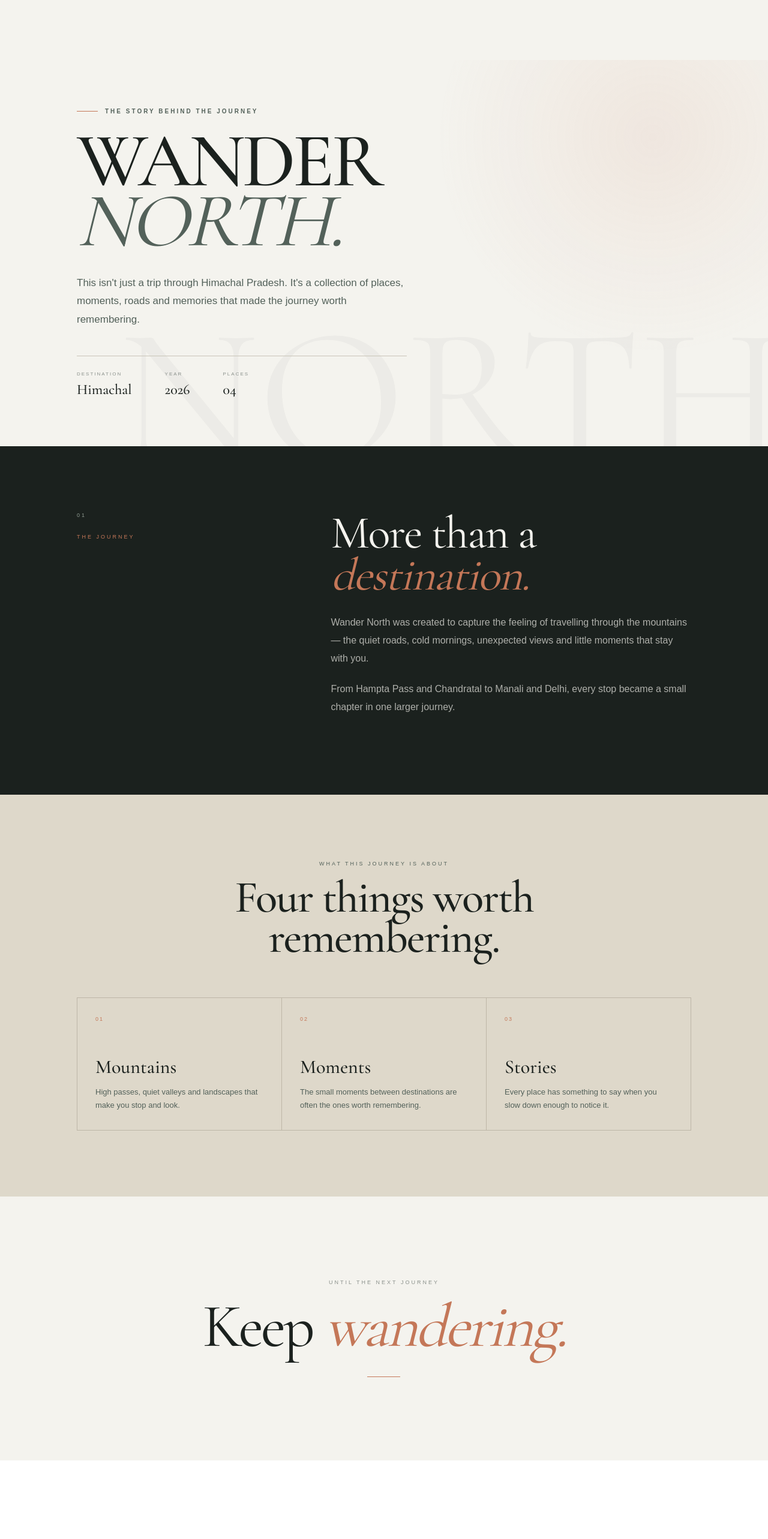
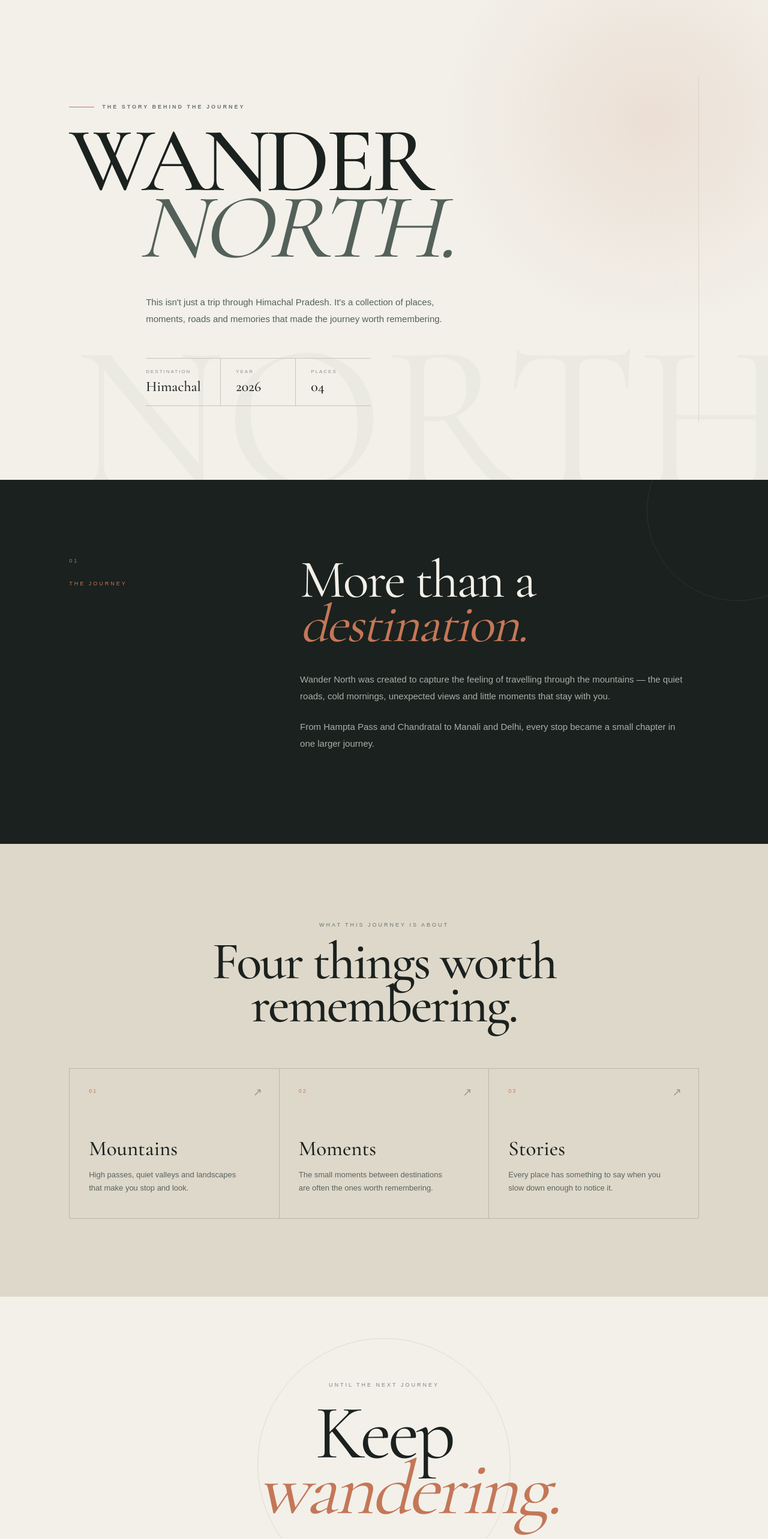
Before and after one commit to Harshhh1706/Himalaya-Journey, a React (Vite) app: page /about in a window 1280 px wide. Shown: the top 2566 px of the page at 60% size. Before the commit the page ends 2435 px from the top, so only its background shows below. Built offline with nearby package versions, Linux system fonts and the light colour scheme.

Commit message:
Added About page styling

```diff
--- a/src/styles/about.css
+++ b/src/styles/about.css
@@ -1,62 +1,77 @@
 /* =================================================
-   ABOUT PAGE — WANDER NORTH
+   WANDER NORTH — ABOUT PAGE
 ================================================= */
 
 .about-page {
   min-height: 100vh;
-  background: #f4f3ee;
+  background: #f2f0e9;
   color: #1b211e;
-  padding-top: 100px;
   overflow: hidden;
 }
 
 
 /* =================================================
-   HERO
+   ABOUT HERO
 ================================================= */
 
 .about-hero {
-  min-height: 72vh;
+  min-height: 100vh;
+
+  padding: 150px 9% 100px;
 
   display: flex;
   align-items: center;
 
-  padding: 80px 10%;
-
   position: relative;
-  overflow: hidden;
 
   background:
     radial-gradient(
-      circle at 85% 20%,
-      rgba(196, 119, 88, 0.10),
-      transparent 30%
+      circle at 85% 25%,
+      rgba(196, 119, 88, 0.14),
+      transparent 28%
     ),
-    #f4f3ee;
+    #f2f0e9;
 }
 
 
-/* Large background text */
+/* Decorative vertical line */
+
+.about-hero::after {
+  content: "";
+
+  position: absolute;
+
+  right: 9%;
+  top: 16%;
+  bottom: 12%;
+
+  width: 1px;
+
+  background: #d2cdc0;
+
+  opacity: 0.7;
+}
+
+
+/* Huge background typography */
 
 .about-hero::before {
   content: "NORTH";
 
   position: absolute;
 
-  right: -30px;
-  bottom: -45px;
+  right: -45px;
+  bottom: -20px;
 
   font-family: "Cormorant Garamond", serif;
 
-  font-size: clamp(150px, 25vw, 330px);
+  font-size: clamp(180px, 27vw, 390px);
 
-  line-height: 0.8;
+  line-height: 0.7;
 
   color: rgba(27, 33, 30, 0.035);
 
   pointer-events: none;
-
-  user-select: none;
 }
 
 
@@ -65,57 +80,63 @@
 ================================================= */
 
 .about-hero-content {
-  max-width: 760px;
+  width: 100%;
+  max-width: 1050px;
 
   position: relative;
   z-index: 2;
 
-  animation: aboutReveal 0.9s ease both;
+  animation: aboutHeroIn 1s ease both;
 }
 
 
 .about-eyebrow {
   display: flex;
   align-items: center;
-  gap: 12px;
 
-  margin: 0 0 28px;
+  gap: 13px;
+
+  margin: 0 0 30px;
 
   font-family: Arial, sans-serif;
 
-  font-size: 10px;
+  font-size: 9px;
   font-weight: 600;
 
   letter-spacing: 3px;
 
   text-transform: uppercase;
 
-  color: #53615a;
+  color: #68736d;
 }
 
 
 .about-eyebrow::before {
   content: "";
 
-  width: 35px;
+  width: 42px;
   height: 1px;
 
   background: #c47758;
 }
 
 
+/* =================================================
+   MAIN TITLE
+================================================= */
+
 .about-hero h1 {
   margin: 0;
 
   font-family: "Cormorant Garamond", serif;
 
-  font-size: clamp(75px, 10vw, 145px);
+  font-size: clamp(90px, 12vw, 175px);
 
   font-weight: 500;
 
-  line-height: 0.78;
+  line-height: 0.72;
 
-  letter-spacing: -5px;
+  letter-spacing: -7px;
 
   color: #1b211e;
 }
@@ -123,6 +144,8 @@
 
 .about-hero h1 span {
   display: block;
+
+  margin-left: 9vw;
 
   color: #53615a;
 
@@ -132,44 +155,65 @@
 }
 
 
+/* =================================================
+   DESCRIPTION
+================================================= */
+
 .about-hero-description {
-  max-width: 550px;
+  max-width: 510px;
 
-  margin: 38px 0 0;
+  margin: 55px 0 0 10vw;
 
   font-family: Arial, sans-serif;
 
-  font-size: 17px;
+  font-size: 15px;
 
-  line-height: 1.8;
+  line-height: 1.9;
 
   color: #53615a;
 }
 
 
 /* =================================================
-   TRIP META
+   META INFORMATION
 ================================================= */
 
 .about-meta {
   display: flex;
 
-  gap: 55px;
+  gap: 0;
 
-  margin-top: 45px;
+  margin: 50px 0 0 10vw;
 
-  padding-top: 25px;
+  width: fit-content;
 
   border-top: 1px solid #c9c4b8;
+  border-bottom: 1px solid #c9c4b8;
 }
 
 
 .about-meta-item {
+  min-width: 125px;
+
+  padding: 17px 25px;
+
+  border-right: 1px solid #c9c4b8;
+
   display: flex;
 
   flex-direction: column;
 
-  gap: 7px;
+  gap: 6px;
+}
+
+
+.about-meta-item:first-child {
+  padding-left: 0;
+}
+
+
+.about-meta-item:last-child {
+  border-right: none;
 }
 
 
@@ -182,7 +226,7 @@
 
   text-transform: uppercase;
 
-  color: #8b918c;
+  color: #8a908b;
 }
 
 
@@ -198,38 +242,117 @@
 
 
 /* =================================================
+   FLOATING TRIP LABEL
+================================================= */
+
+.about-trip-label {
+  position: absolute;
+
+  right: 12%;
+  top: 28%;
+
+  width: 130px;
+  height: 130px;
+
+  border: 1px solid #c9c4b8;
+
+  border-radius: 50%;
+
+  display: flex;
+  align-items: center;
+  justify-content: center;
+
+  text-align: center;
+
+  transform: rotate(10deg);
+
+  z-index: 3;
+}
+
+
+.about-trip-label span {
+  max-width: 80px;
+
+  font-family: Arial, sans-serif;
+
+  font-size: 8px;
+
+  line-height: 1.7;
+
+  letter-spacing: 2px;
+
+  text-transform: uppercase;
+
+  color: #53615a;
+}
+
+
+.about-trip-label::after {
+  content: "✦";
+
+  position: absolute;
+
+  top: -9px;
+  right: 15px;
+
+  font-size: 14px;
+
+  color: #c47758;
+}
+
+
+/* =================================================
    STORY SECTION
 ================================================= */
 
 .about-story {
-  padding: 110px 10%;
+  padding: 130px 9%;
 
   background: #1b211e;
 
-  color: #f4f3ee;
+  color: #f2f0e9;
 
   position: relative;
 }
 
 
+.about-story::before {
+  content: "";
+
+  position: absolute;
+
+  width: 300px;
+  height: 300px;
+
+  border: 1px solid rgba(244, 243, 238, 0.08);
+
+  border-radius: 50%;
+
+  right: -100px;
+  top: -100px;
+}
+
+
 .about-story-inner {
-  max-width: 1050px;
+  max-width: 1100px;
 
   margin: auto;
 
   display: grid;
 
-  grid-template-columns: 0.7fr 1.3fr;
+  grid-template-columns: 0.6fr 1.4fr;
 
   gap: 100px;
-
-  align-items: start;
 }
 
 
-/* Left */
+/* Left label */
 
 .about-story-label {
+  position: sticky;
+
+  top: 120px;
+
   font-family: Arial, sans-serif;
 
   font-size: 9px;
@@ -247,28 +370,35 @@
 
   display: block;
 
-  margin-bottom: 20px;
+  margin-bottom: 22px;
 
   font-size: 9px;
 
-  color: #8f9b91;
+  color: #7d8982;
 }
 
 
-/* Right */
+/* =================================================
+   STORY CONTENT
+================================================= */
+
+.about-story-content {
+  position: relative;
+}
+
 
 .about-story-content h2 {
-  margin: 0 0 30px;
+  margin: 0 0 40px;
 
   font-family: "Cormorant Garamond", serif;
 
-  font-size: clamp(48px, 6vw, 78px);
+  font-size: clamp(58px, 7vw, 92px);
 
   font-weight: 400;
 
-  line-height: 0.9;
+  line-height: 0.83;
 
-  letter-spacing: -2px;
+  letter-spacing: -3px;
 }
 
 
@@ -282,24 +412,66 @@
 .about-story-content p {
   max-width: 650px;
 
-  margin: 0 0 20px;
+  margin: 0 0 22px;
 
   font-family: Arial, sans-serif;
 
-  font-size: 16px;
+  font-size: 15px;
 
   line-height: 1.9;
 
-  color: rgba(244, 243, 238, 0.68);
+  color: rgba(242, 240, 233, 0.68);
 }
 
 
 /* =================================================
-   JOURNEY VALUES
+   QUOTE
+================================================= */
+
+.about-quote {
+  margin-top: 55px;
+
+  padding: 30px 0 0;
+
+  border-top: 1px solid rgba(244, 243, 238, 0.15);
+
+  font-family: "Cormorant Garamond", serif;
+
+  font-size: 30px;
+
+  line-height: 1.2;
+
+  font-style: italic;
+
+  color: #f2f0e9;
+}
+
+
+.about-quote span {
+  display: block;
+
+  margin-top: 15px;
+
+  font-family: Arial, sans-serif;
+
+  font-size: 8px;
+
+  font-style: normal;
+
+  letter-spacing: 2px;
+
+  text-transform: uppercase;
+
+  color: #7d8982;
+}
+
+
+/* =================================================
+   VALUES SECTION
 ================================================= */
 
 .about-values {
-  padding: 110px 10%;
+  padding: 130px 9%;
 
   background: #ded8ca;
 }
@@ -308,14 +480,14 @@
 .about-values-header {
   max-width: 750px;
 
-  margin: 0 auto 65px;
+  margin: 0 auto 70px;
 
   text-align: center;
 }
 
 
 .about-values-header p {
-  margin: 0 0 18px;
+  margin: 0 0 20px;
 
   font-family: Arial, sans-serif;
 
@@ -325,7 +497,7 @@
 
   text-transform: uppercase;
 
-  color: #53615a;
+  color: #69736d;
 }
 
 
@@ -334,17 +506,19 @@
 
   font-family: "Cormorant Garamond", serif;
 
-  font-size: clamp(48px, 6vw, 75px);
+  font-size: clamp(55px, 7vw, 88px);
 
   font-weight: 500;
 
-  line-height: 0.9;
+  line-height: 0.82;
 
-  letter-spacing: -2px;
+  letter-spacing: -3px;
 }
 
 
-/* Cards */
+/* =================================================
+   VALUE GRID
+================================================= */
 
 .about-value-grid {
   max-width: 1100px;
@@ -362,13 +536,14 @@
 
 
 .about-value {
-  min-height: 220px;
+  min-height: 250px;
 
-  padding: 30px;
+  padding: 32px;
 
   border-right: 1px solid #bdb6a7;
+  border-bottom: 1px solid #bdb6a7;
 
-  border-bottom: 1px solid #bdb6a7;
+  position: relative;
 
   transition:
     background 0.35s ease,
@@ -377,16 +552,14 @@
 
 
 .about-value:hover {
-  background: #f4f3ee;
+  background: #f2f0e9;
 
-  transform: translateY(-5px);
+  transform: translateY(-7px);
 }
 
 
 .about-value-number {
   display: block;
-
-  margin-bottom: 55px;
 
   font-family: Arial, sans-serif;
 
@@ -399,17 +572,19 @@
 
 
 .about-value h3 {
-  margin: 0 0 12px;
+  margin: 70px 0 12px;
 
   font-family: "Cormorant Garamond", serif;
 
-  font-size: 32px;
+  font-size: 35px;
 
   font-weight: 500;
 }
 
 
 .about-value p {
+  max-width: 260px;
+
   margin: 0;
 
   font-family: Arial, sans-serif;
@@ -418,16 +593,43 @@
 
   line-height: 1.7;
 
-  color: #53615a;
+  color: #59645e;
+}
+
+
+/* Decorative arrow */
+
+.about-value::after {
+  content: "↗";
+
+  position: absolute;
+
+  right: 28px;
+  top: 28px;
+
+  font-size: 18px;
+
+  color: #9a9588;
+
+  transition:
+    transform 0.3s ease,
+    color 0.3s ease;
+}
+
+
+.about-value:hover::after {
+  transform: translate(4px, -4px);
+
+  color: #c47758;
 }
 
 
 /* =================================================
-   CLOSING
+   CLOSING SECTION
 ================================================= */
 
 .about-closing {
-  min-height: 55vh;
+  min-height: 70vh;
 
   display: flex;
 
@@ -435,23 +637,41 @@
 
   justify-content: center;
 
-  padding: 100px 10%;
+  padding: 100px 9%;
+
+  background: #f2f0e9;
 
   text-align: center;
-
-  background: #f4f3ee;
 
   position: relative;
 }
 
 
+.about-closing::before {
+  content: "";
+
+  position: absolute;
+
+  width: 420px;
+  height: 420px;
+
+  border: 1px solid #d5d0c4;
+
+  border-radius: 50%;
+
+  opacity: 0.65;
+}
+
+
 .about-closing-content {
-  max-width: 850px;
+  position: relative;
+
+  z-index: 2;
 }
 
 
 .about-closing-small {
-  margin: 0 0 25px;
+  margin: 0 0 30px;
 
   font-family: Arial, sans-serif;
 
@@ -461,7 +681,7 @@
 
   text-transform: uppercase;
 
-  color: #8b918c;
+  color: #7c857f;
 }
 
 
@@ -470,20 +690,24 @@
 
   font-family: "Cormorant Garamond", serif;
 
-  font-size: clamp(55px, 8vw, 105px);
+  font-size: clamp(75px, 10vw, 135px);
 
   font-weight: 400;
 
-  line-height: 0.85;
+  line-height: 0.72;
 
-  letter-spacing: -4px;
+  letter-spacing: -5px;
 }
 
 
 .about-closing h2 span {
+  display: block;
+
   color: #c47758;
 
   font-style: italic;
+
+  margin-left: 80px;
 }
 
 
@@ -492,26 +716,30 @@
 
   height: 1px;
 
-  margin: 40px auto 0;
+  margin: 50px auto 0;
 
   background: #c47758;
 }
 
 
 /* =================================================
-   ANIMATION
+   ANIMATIONS
 ================================================= */
 
-@keyframes aboutReveal {
+@keyframes aboutHeroIn {
+
   from {
     opacity: 0;
-    transform: translateY(30px);
+
+    transform: translateY(35px);
   }
 
   to {
     opacity: 1;
+
     transform: translateY(0);
   }
+
 }
 
 
@@ -522,26 +750,40 @@
 @media (max-width: 900px) {
 
   .about-hero {
-    padding: 80px 7%;
+    padding: 130px 7% 90px;
+  }
+
+  .about-hero::after {
+    display: none;
+  }
+
+  .about-trip-label {
+    right: 7%;
+    top: 18%;
   }
 
   .about-story {
-    padding: 90px 7%;
+    padding: 100px 7%;
   }
 
   .about-story-inner {
     grid-template-columns: 1fr;
 
-    gap: 40px;
+    gap: 45px;
+  }
+
+  .about-story-label {
+    position: static;
   }
 
   .about-values {
-    padding: 90px 7%;
+    padding: 100px 7%;
   }
 
   .about-value-grid {
     grid-template-columns: 1fr;
   }
+
 }
 
 
@@ -551,77 +793,169 @@
 
 @media (max-width: 768px) {
 
-  .about-page {
-    padding-top: 80px;
+  .about-hero {
+    min-height: auto;
+
+    padding: 120px 7% 80px;
   }
 
-  .about-hero {
-    min-height: 75vh;
 
-    padding: 70px 7%;
+  .about-hero::before {
+    font-size: 150px;
+
+    right: -20px;
+
+    bottom: 20px;
   }
 
+
+  .about-eyebrow {
+    font-size: 8px;
+
+    letter-spacing: 2px;
+  }
+
+
   .about-hero h1 {
-    font-size: 70px;
+    font-size: 72px;
 
     letter-spacing: -3px;
+
+    line-height: 0.78;
   }
 
-  .about-hero-description {
-    font-size: 15px;
 
-    line-height: 1.7;
+  .about-hero h1 span {
+    margin-left: 35px;
   }
 
-  .about-meta {
-    gap: 30px;
 
-    flex-wrap: wrap;
+  .about-hero-description {
+    margin: 40px 0 0;
+
+    font-size: 14px;
+
+    line-height: 1.8;
   }
 
+
+  .about-meta {
+    margin: 35px 0 0;
+
+    width: 100%;
+  }
+
+
+  .about-meta-item {
+    min-width: 0;
+
+    flex: 1;
+
+    padding: 14px 12px;
+  }
+
+
+  .about-meta-item:first-child {
+    padding-left: 0;
+  }
+
+
   .about-meta-item strong {
-    font-size: 21px;
+    font-size: 20px;
   }
+
+
+  .about-trip-label {
+    width: 85px;
+    height: 85px;
+
+    right: 7%;
+    top: 12%;
+
+    opacity: 0.65;
+  }
+
+
+  .about-trip-label span {
+    font-size: 6px;
+  }
+
 
   .about-story {
     padding: 80px 7%;
   }
 
+
   .about-story-content h2 {
-    font-size: 50px;
+    font-size: 55px;
+
+    letter-spacing: -2px;
   }
+
 
   .about-story-content p {
     font-size: 14px;
   }
 
+
+  .about-quote {
+    font-size: 25px;
+  }
+
+
   .about-values {
     padding: 80px 7%;
   }
 
+
+  .about-values-header {
+    margin-bottom: 50px;
+  }
+
+
   .about-values-header h2 {
     font-size: 52px;
+
+    letter-spacing: -2px;
   }
 
+
   .about-value {
-    min-height: 180px;
+    min-height: 190px;
 
     padding: 25px;
   }
 
-  .about-value-number {
-    margin-bottom: 35px;
+
+  .about-value h3 {
+    margin-top: 45px;
+
+    font-size: 31px;
   }
 
+
   .about-closing {
-    min-height: 45vh;
+    min-height: 55vh;
 
     padding: 80px 7%;
   }
 
+
+  .about-closing::before {
+    width: 280px;
+    height: 280px;
+  }
+
+
   .about-closing h2 {
-    font-size: 62px;
+    font-size: 72px;
 
-    letter-spacing: -2px;
+    letter-spacing: -3px;
   }
+
+
+  .about-closing h2 span {
+    margin-left: 40px;
+  }
+
 }
```
